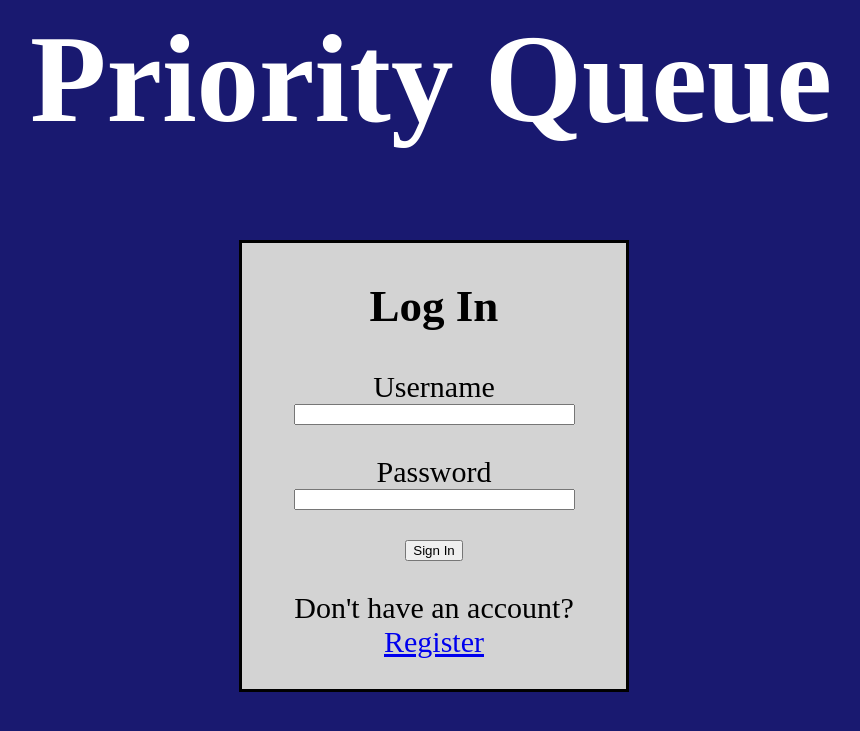
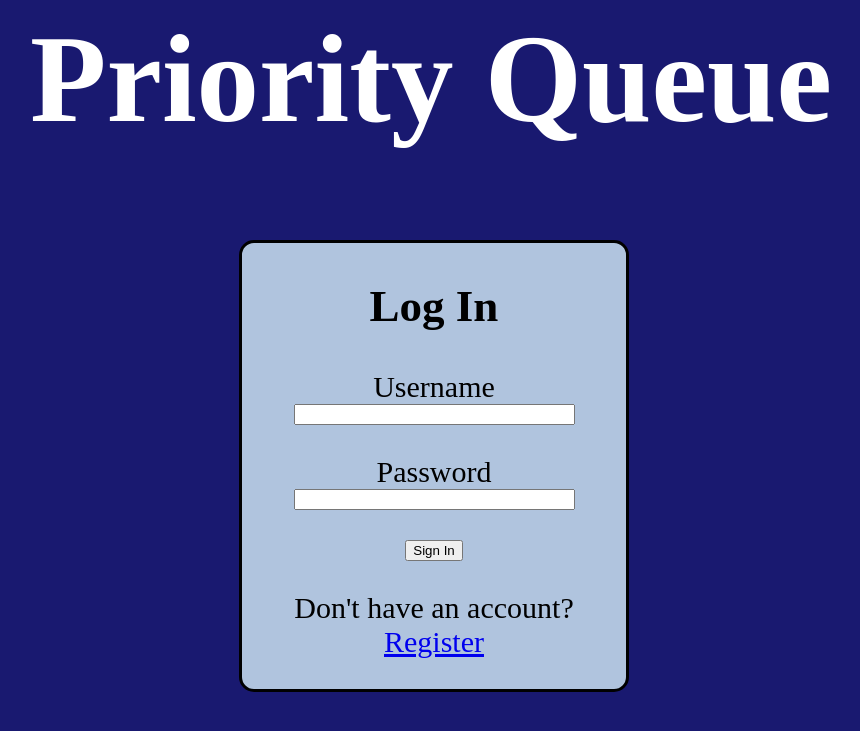
Before and after one commit to Brian1226/Priority-Queue, a Flask app: page / in a window 1280 px wide. Shown: the top 731 px of the page, without its empty margins (209-1069 px from the left). Run offline with Flask 2, Linux system fonts and the light colour scheme.

Commit message:
changed color and made rounded corners

```diff
--- a/app/templates/login.html
+++ b/app/templates/login.html
@@ -11,13 +11,14 @@
 
     div {
         text-align: center;
-        background-color: lightgray;
+        background-color: lightsteelblue;
         border: solid;
         font-size: 30px;
         width: 30%;
         left: 35%;
         top: 30%;
         position: absolute;
+        border-radius: 15px;
     }
 </style>
 
```
